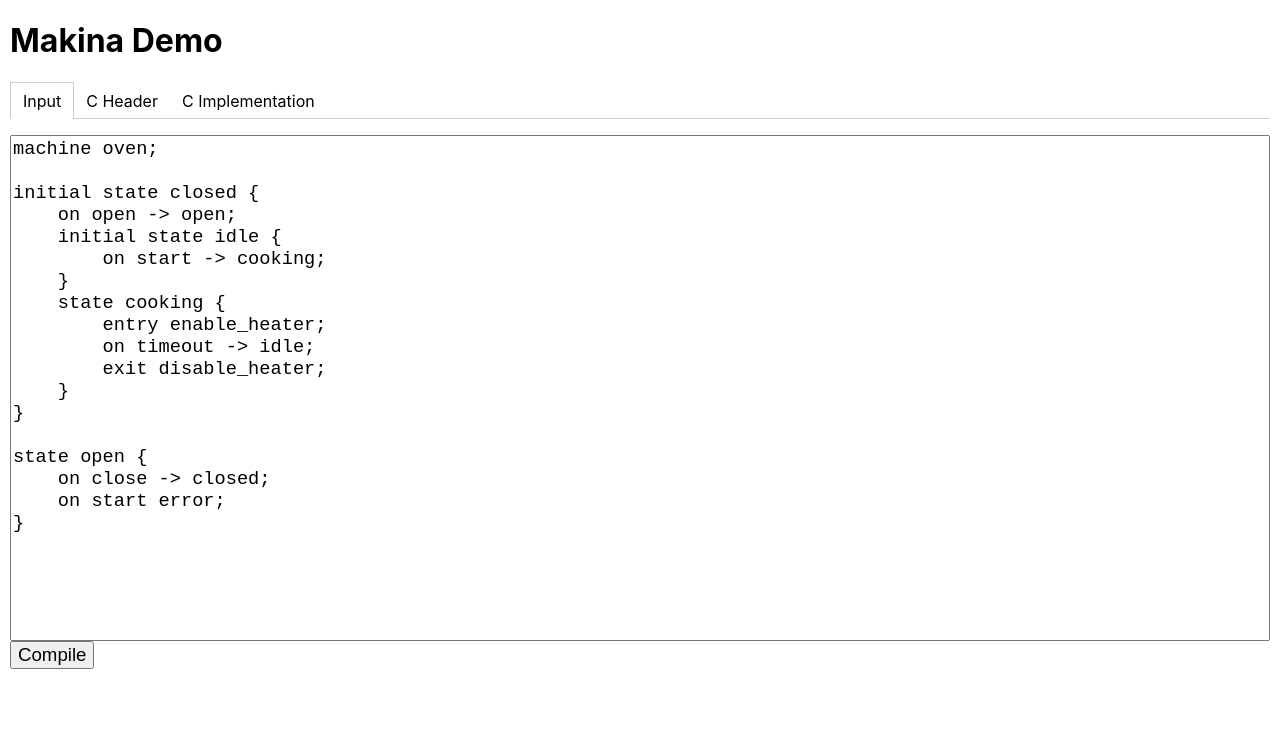
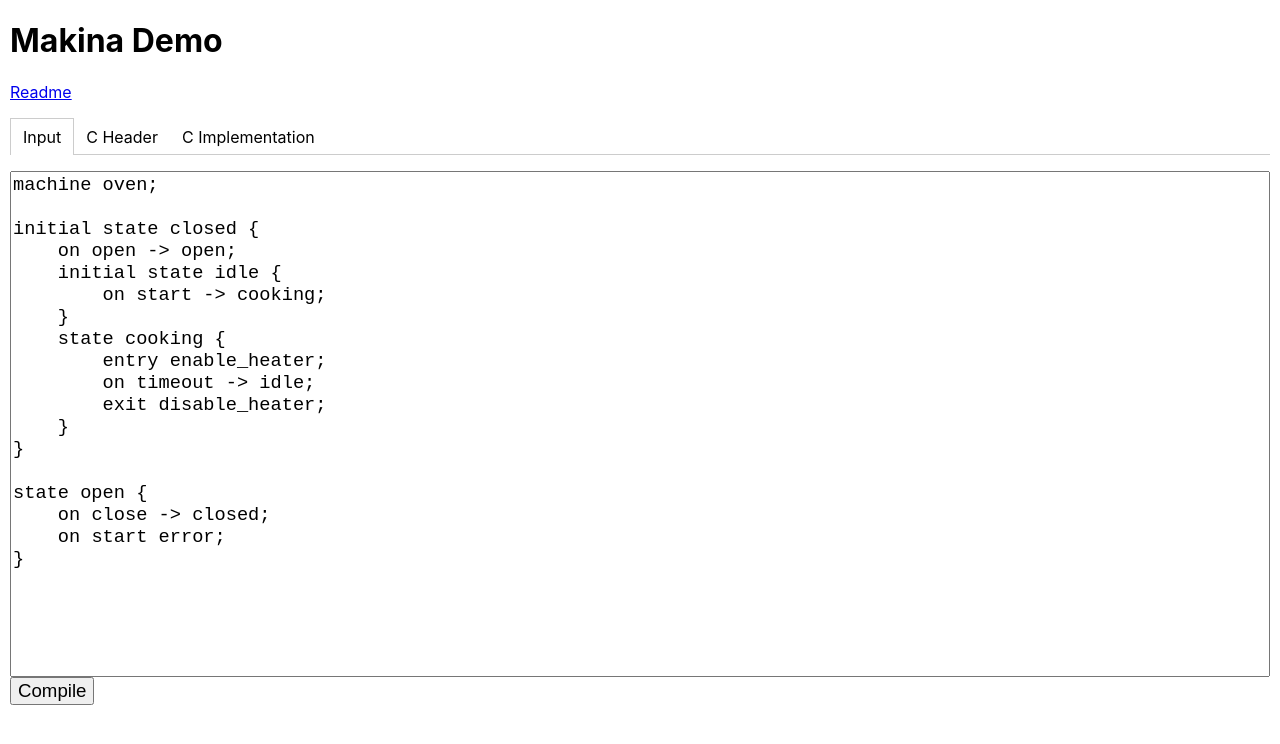
Before and after one commit to clnhlzmn/Makina-demo, a React (Create React App) app: page / in a window 1280 px wide. Shown: the top 744 px of the page. Built offline with nearby package versions, Linux system fonts and the light colour scheme.

Commit message:
Added link to readme.

```diff
--- a/src/App.css
+++ b/src/App.css
@@ -1,5 +1,9 @@
 h1 {
   margin-left: 10px;
+}
+
+a {
+  margin: 10px;
 }
 
 .tab-list {
--- a/src/App.js
+++ b/src/App.js
@@ -66,6 +66,7 @@ class App extends Component {
         return (
             <div>
                 <h1>Makina Demo</h1>
+                <a href="https://github.com/clnhlzmn/makina">Readme</a>
                 <Tabs>
                     <div label="Input">
                         <div className="input-container">
```
